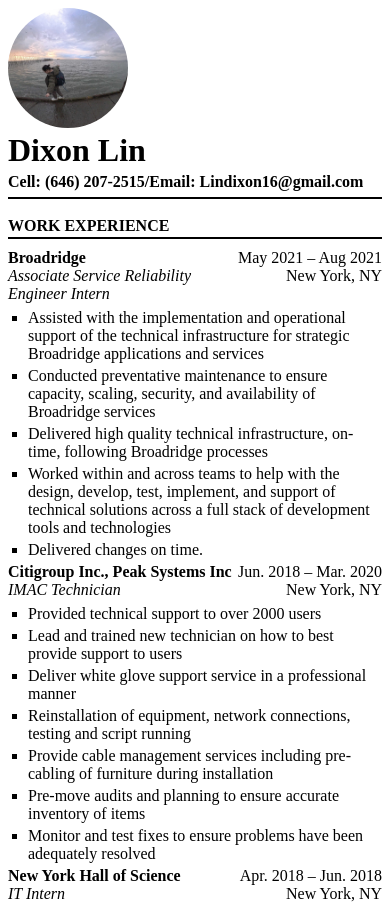
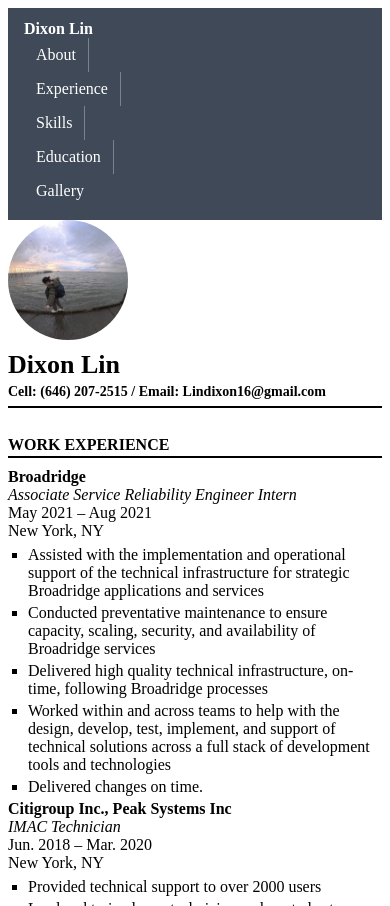
Before and after one commit to Nigerain/Nigerain.github.io, a plain HTML site: page index.html in a window 390 px wide. Shown: the top 906 px of the page. Drawn offline with Linux system fonts and the light colour scheme.

Commit message:
Added the flexbar, gallery/project, reflection, fixed up the css, and hopefully the media for mobile (no way to know since I've been testing locally)

```diff
--- a/index.html
+++ b/index.html
@@ -8,17 +8,28 @@
 </head>
 
 <body>
-    <header>
+    <nav class="navbar">
+        <div class="logo">Dixon Lin</div>
+        <div class="nav-links">
+            <a href="#about">About</a>
+            <a href="#experience">Experience</a>
+            <a href="#skills">Skills</a>
+            <a href="#education">Education</a>
+            <a href="#gallery">Gallery</a>
+        </div>
+        </nav>
+    <header class="hero" id="about">
+        <img src="assets/kumamoto.jpg" class="profile" alt="Dixon Lin profile photo">
 
-        <img src="assets/kumamoto.jpg" class="profile">
+        <div class="hero-text">
+            <h1 id="name">Dixon Lin</h1>
+            <h2 id="contact">Cell: (646) 207-2515 / Email: Lindixon16@gmail.com</h2>
+        </div>
 
-        <h1 id="name">Dixon Lin</h1>
-
-        <h2 id="contact">Cell: (646) 207-2515/Email: Lindixon16@gmail.com</h2>
         <hr>
     </header>
 
-    <section>
+    <section id="experience">
         <h2 class="section-title">WORK EXPERIENCE</h2>
         <hr>
 
@@ -109,7 +120,7 @@
         </article>
     </section>
 
-    <section>
+    <section id="skills">
         <h2 class="section-title">TECHNICAL SKILLS</h2>
         <hr>
 
@@ -144,7 +155,7 @@
         </ul>
     </section>
 
-    <section>
+    <section id="education">
         <h2 class="section-title">EDUCATION</h2>
         <hr>
         <ul>
@@ -222,5 +233,30 @@
 
         </ul>
     </section>
+
+    <section id="gallery">
+        <h2 class="section-title">GALLERY</h2>
+        <hr>
+
+        <div class="gallery-grid">
+            <article class="card">
+                <img src="assets/kitadake2.jpg" alt="Trip abroad photo 1" class="card-img">
+                <h3>Kitadake</h3>
+                <p>This was taken when I went on a 13 hours hike up the second tallest mountain in Japan. We almost fell and slipped a few times but it was so worth it</p>
+            </article>
+
+            <article class="card">
+                <img src="assets/monke.png" alt="Trip abroad photo 2" class="card-img">
+                <h3>Nagano</h3>
+                <p>I visited the famous snow monkey onsen in Nagano and I was able to snap this photo of this monkey.</p>
+            </article>
+
+            <article class="card">
+                <img src="assets/Ise.png" alt="Trip abroad photo 3" class="card-img">
+                <h3>Ise Jingu</h3>
+                <p>During my trip to Ise Jingu, one of the 3  most sacred temple in japan, I went on a detour and to find the sacred spring water.</p>
+            </article>
+        </div>
+    </section>
 </body>
 </html>
--- a/style.css
+++ b/style.css
@@ -3,8 +3,8 @@
   height: 120px;
   object-fit: cover;
   border-radius: 50%;
+  margin-bottom: 10px;
 }
-
 
 h1, h2, p, ul, li {
   margin: 0;
@@ -38,6 +38,59 @@ hr {
   margin-bottom: 10px;
 }
 
+.navbar {
+  display: flex;
+  justify-content: space-between;
+  align-items: center;
+  background-color: #3f4957;
+  padding: 12px 16px;
+}
+
+.nav-links {
+  display: flex;
+}
+
+.logo {
+  color: white;
+  font-weight: bold;
+}
+
+.nav-links a {
+  color: white;
+  text-decoration: none;
+  padding: 8px 12px;
+  border-right: 1px solid #7a828d;
+}
+
+.nav-links a:last-child {
+  border-right: none;
+}
+
+.nav-links a:hover {
+  background-color: #566070;
+}
+
+.hero {
+  display: flex;
+  flex-direction: column;
+  align-items: flex-start;
+}
+
+.hero hr {
+  width: 100%;
+}
+
+.gallery-grid {
+  display: grid;
+  grid-template-columns: repeat(3, 1fr);
+  gap: 16px;
+}
+
+.card-img {
+  width: 100%;
+  height: auto;
+}
+
 .job-header {
   display: flex;
   justify-content: space-between;
@@ -63,27 +116,8 @@ ul {
   margin-left: 20px;
 }
 
-/*
-Conflict: li (element selector) vs .education li (class + element).
-Winner: .education li because it has higher specificity.
-Specificity: li = 0-0-1, .education li = 0-1-1.
-*/
 li {
   margin-bottom: 4px;
-}
-
-.education li {
-  margin-bottom: 6px;
-}
-
-.education {
-  list-style: square;
-  margin-left: 20px;
-  padding: 0;
-}
-
-.education li {
-  margin-bottom: 6px;
 }
 
 .edu-row {
@@ -120,3 +154,44 @@ li {
 .skills-table th {
   font-weight: bold;
 }
+
+@media (max-width: 768px) {
+  .navbar {
+    flex-direction: column;
+    align-items: flex-start;
+  }
+
+  .nav-links {
+    flex-direction: column;
+    align-items: flex-start;
+  }
+
+  .gallery-grid {
+    grid-template-columns: 1fr;
+  }
+
+  .hero {
+    flex-direction: column;
+    align-items: flex-start;
+  }
+
+  .job-header,
+  .edu-row {
+    flex-direction: column;
+    align-items: flex-start;
+  }
+
+  .right,
+  .edu-row .right {
+    text-align: left;
+    white-space: normal;
+  }
+
+  #name {
+    font-size: 26px;
+  }
+
+  #contact {
+    font-size: 14px;
+  }
+}
```
Also changed, not shown: 6 other files.
